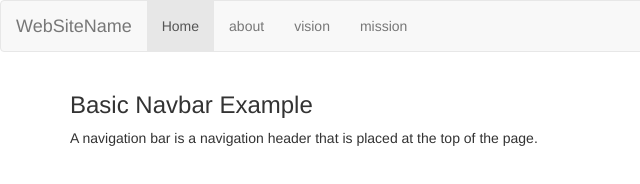
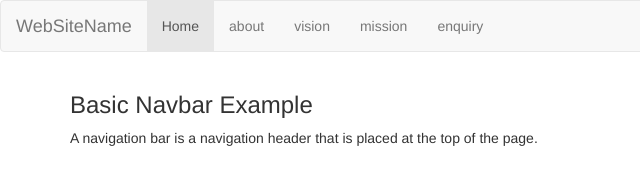
Before and after one commit to aky92/branch_project, a plain HTML site: page index.html in a window 1280 px wide. Shown: the full height of the page, 0-640 px from the left. Drawn offline with nearby package versions, Linux system fonts and the light colour scheme.

Commit message:
this is final

```diff
--- a/index.html
+++ b/index.html
@@ -25,6 +25,7 @@
             <li><a href="#">about</a></li>
             <li><a href="#">vision</a></li>
             <li><a href="#">mission</a></li>
+            <li><a href="#">enquiry</a></li>
           </ul>
         </div>
       </nav>
```
